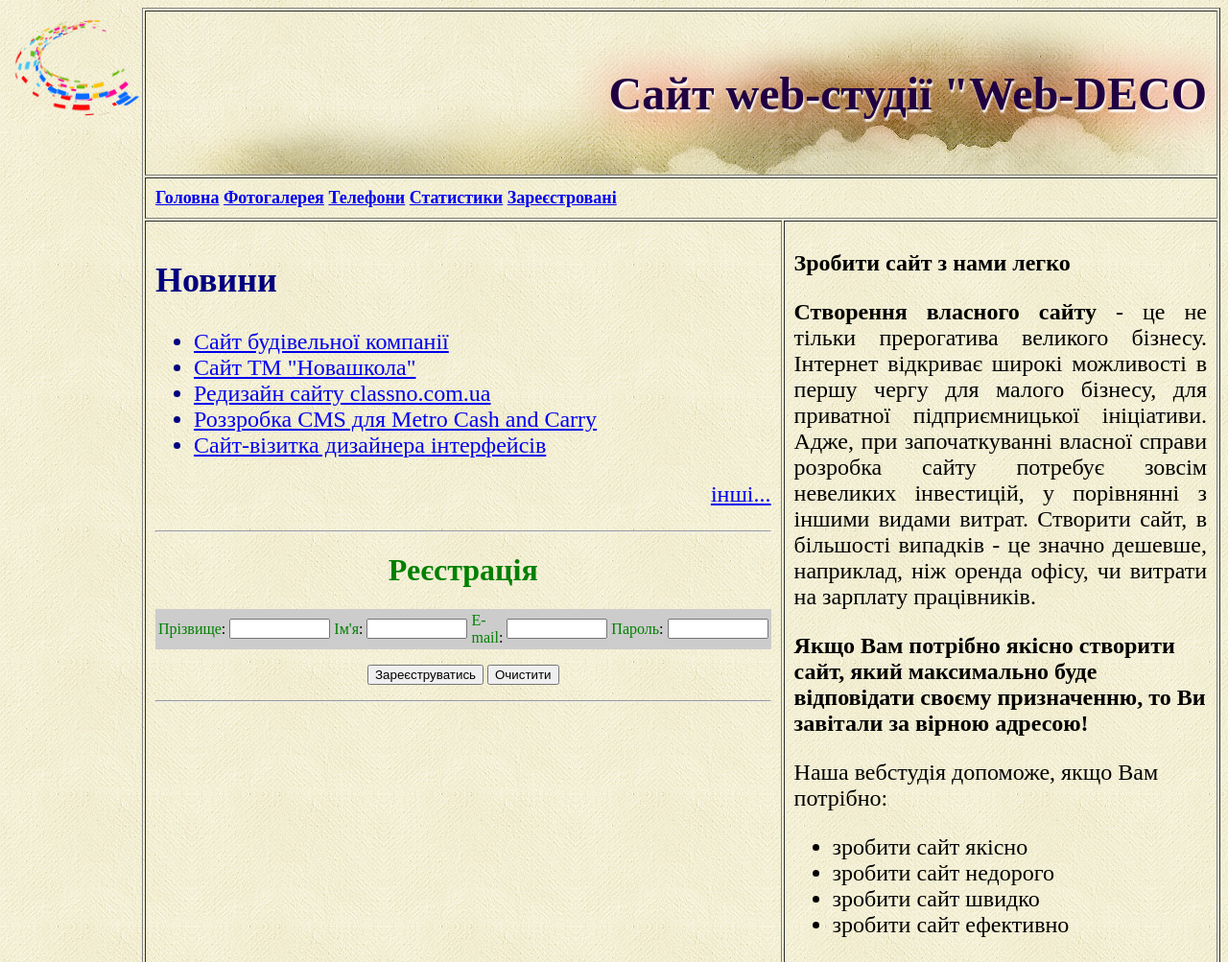
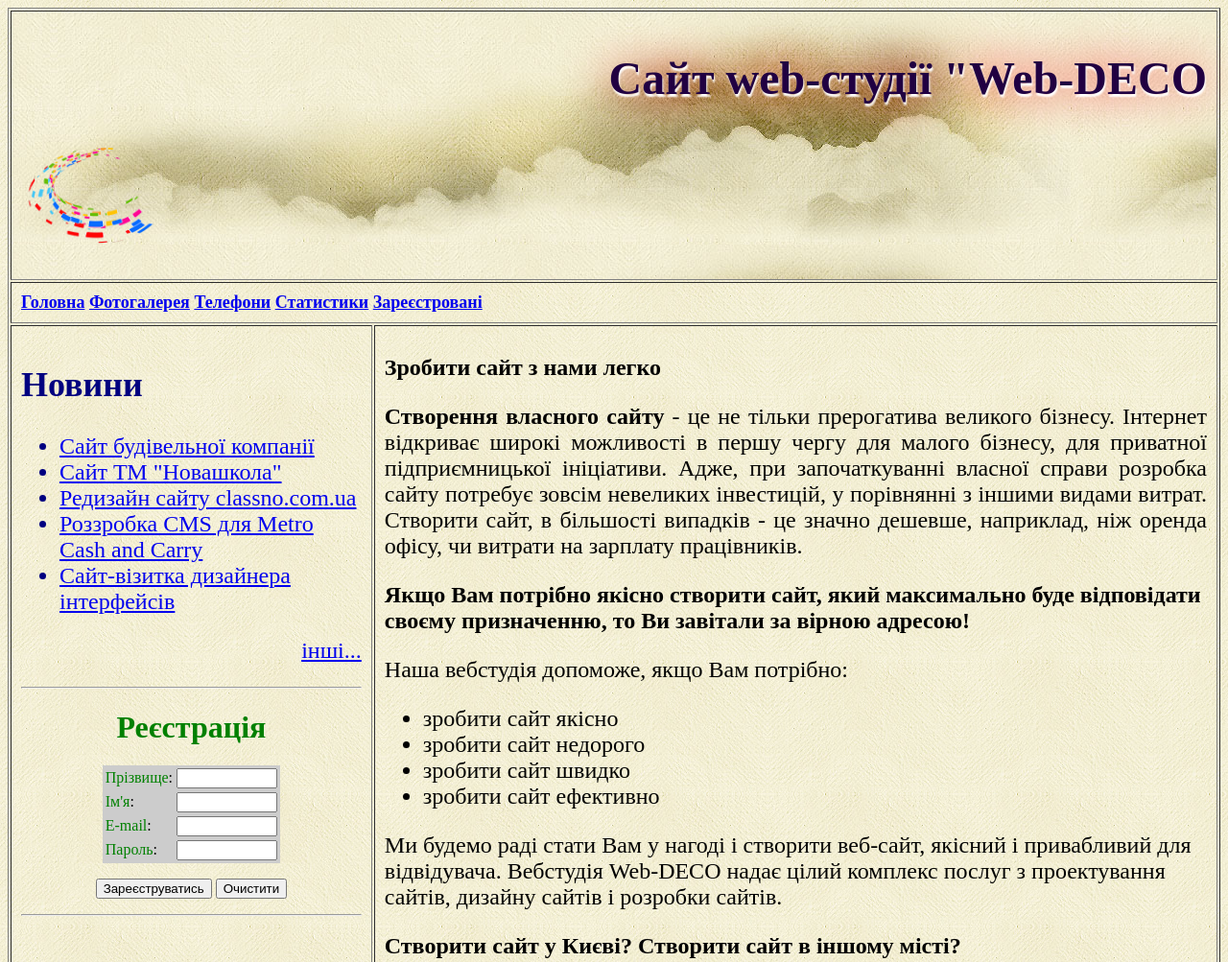
Before and after one commit to SashaJakob/SashaJakob.github.io, a plain HTML site: page index.html in a window 1280 px wide. Shown: the top 1003 px of the page at 96% size. Drawn offline with Linux system fonts and the light colour scheme.

Commit message:
14 - Невеличке корегування 2.html

```diff
--- a/index.html
+++ b/index.html
@@ -2,8 +2,7 @@
 <html lang="en">
 <head>
     <meta charset="UTF-8">
-    <meta name="viewport" content="width=device-width, initial-scale=1.0">
-    <img src="images/logo.png" height="140" width="140" align="left">
+
     <title>Сайт веб студії "Web-DECO"</title>
  <!--==== css styles =====-->
  <style>
@@ -22,6 +21,7 @@
             <td background ="images/bg-3.jpg" colspan ="2" height="150" align="right">
                 <font size="5" COLOR="Maroon">
                     <h1 class="shadowtext">Сайт web-студії "Web-DECO</h1>
+                    <img src="images/logo.png" height="140" width="140" align="left">
                 </font>
             </td>
         </tr>
@@ -77,18 +77,24 @@
                         <td>
                             <input type="text" size="10" maxlength="20" name="name2">
                         </td>
+                        </tr>
+                        <tr>
                         <td>
                             <font color="green">Ім'я</font>:
                         </td>
                         <td>
                             <input type="text" size="10" maxlength="20" name="name1">
                         </td>
+                    </tr>
+                    <tr>
                         <td>
                             <font color="green">E-mail</font>:
                         </td>
                         <td>
                             <input type="text" size="10" maxlength="20" name="email">
                         </td>
+                    </tr>
+                    <tr>
                         <td>
                             <font color="green">Пароль</font>:
                         </td>
```
Lines whose indentation alone changed are shown as unchanged.
